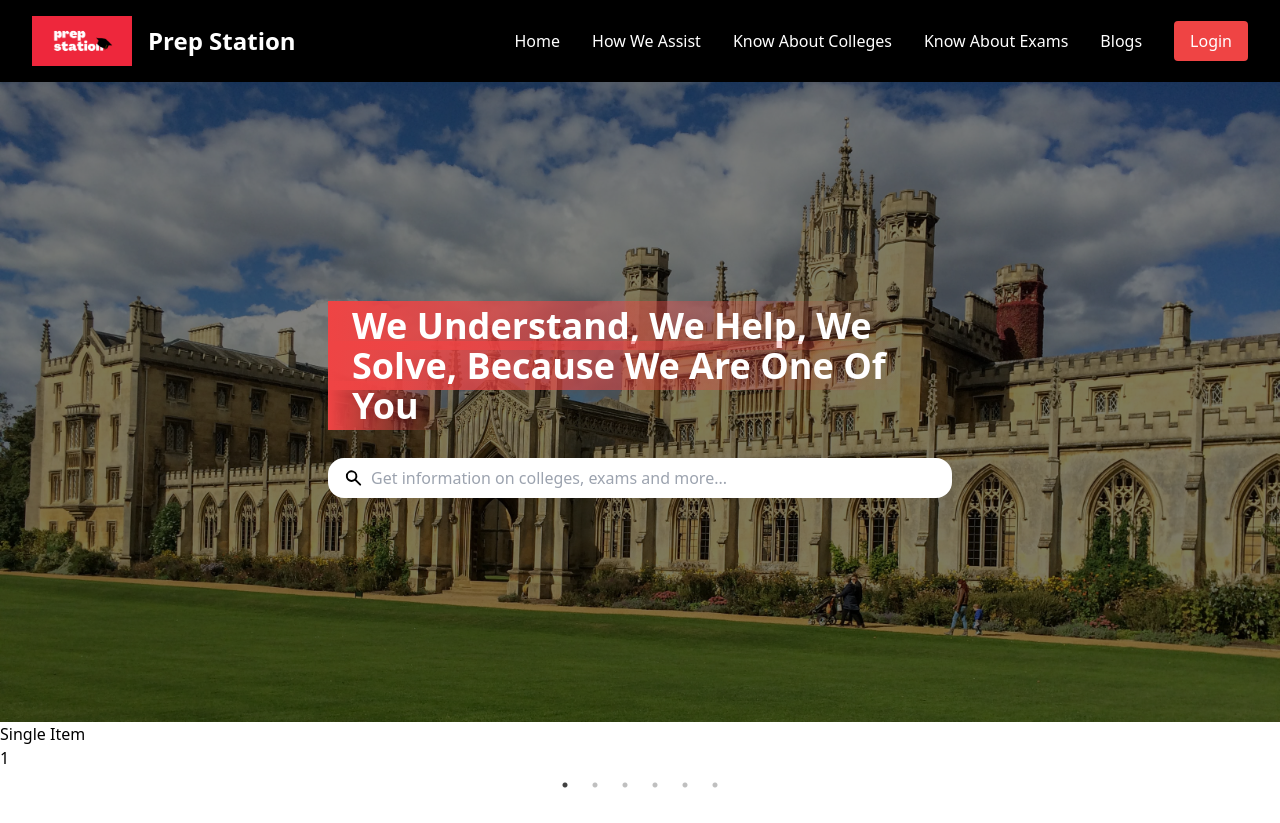
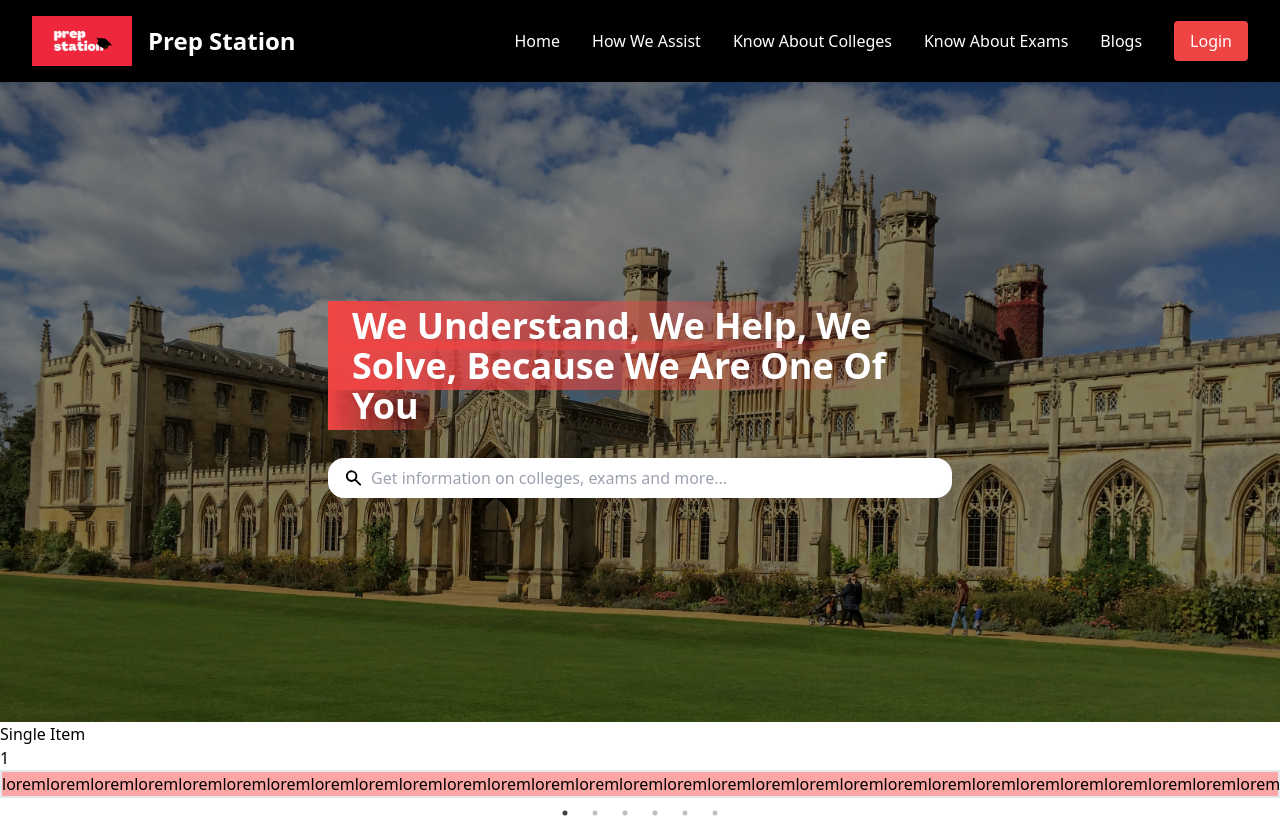
Before and after one commit to bhatvikrant/prep-station, a Next.js app: page / in a window 1280 px wide. Shown: the top 823 px of the page. Before the commit the page ends 800 px from the top, so only its background shows below. Built offline with nearby package versions, Linux system fonts and the light colour scheme.

Commit message:
test slider

```diff
--- a/src/components/Home/HowWeCanAssistYou.tsx
+++ b/src/components/Home/HowWeCanAssistYou.tsx
@@ -16,6 +16,9 @@ const HowWeCanAssistYou: React.FC = () => {
       <Slider {...settings}>
         <div>
           <h3>1</h3>
+          <div className="border-2 bg-red-300">
+            loremloremloremloremloremloremloremloremloremloremloremloremloremloremloremloremloremloremloremloremloremloremloremloremloremloremloremloremloremloremloremloremloremloremloremlorem
+          </div>
         </div>
         <div>
           <h3>2</h3>
```
